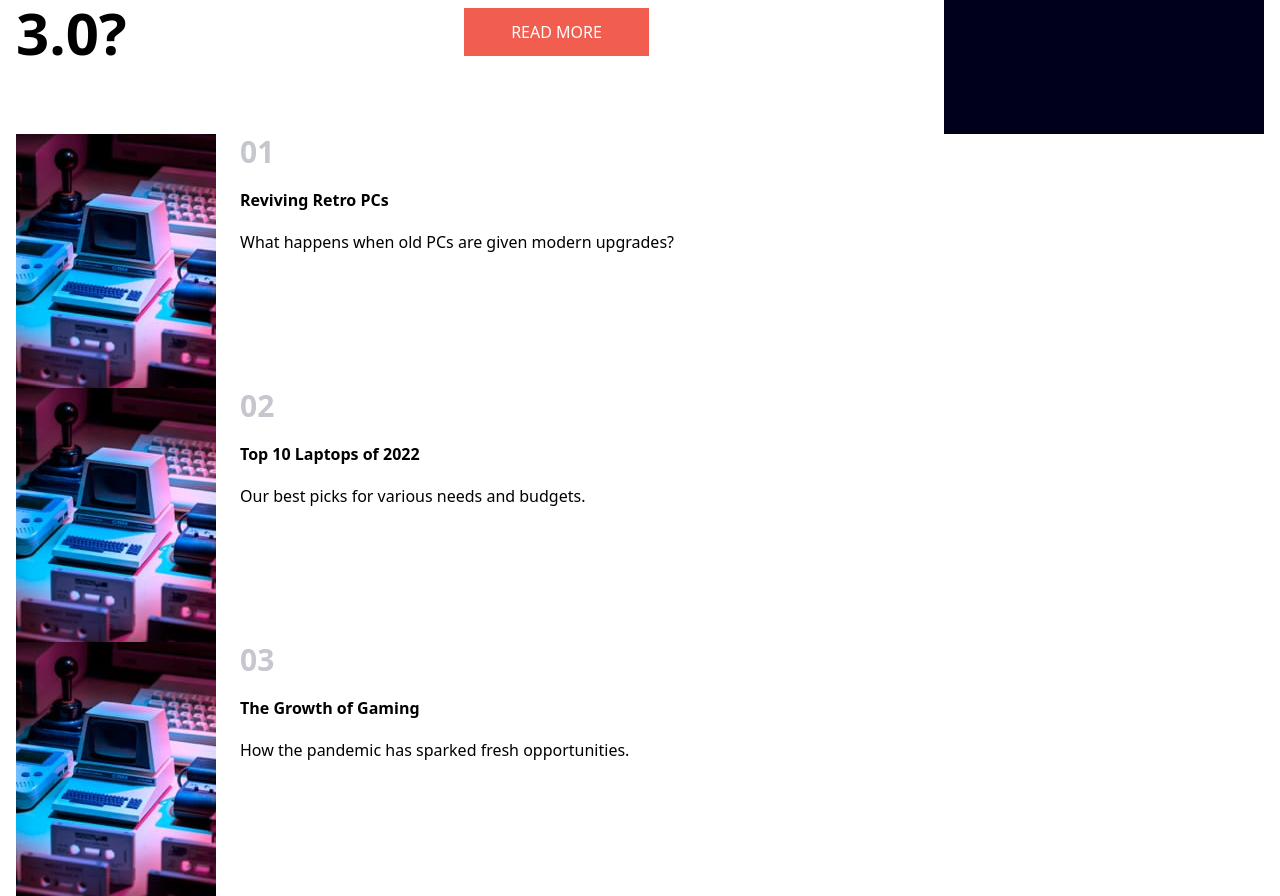
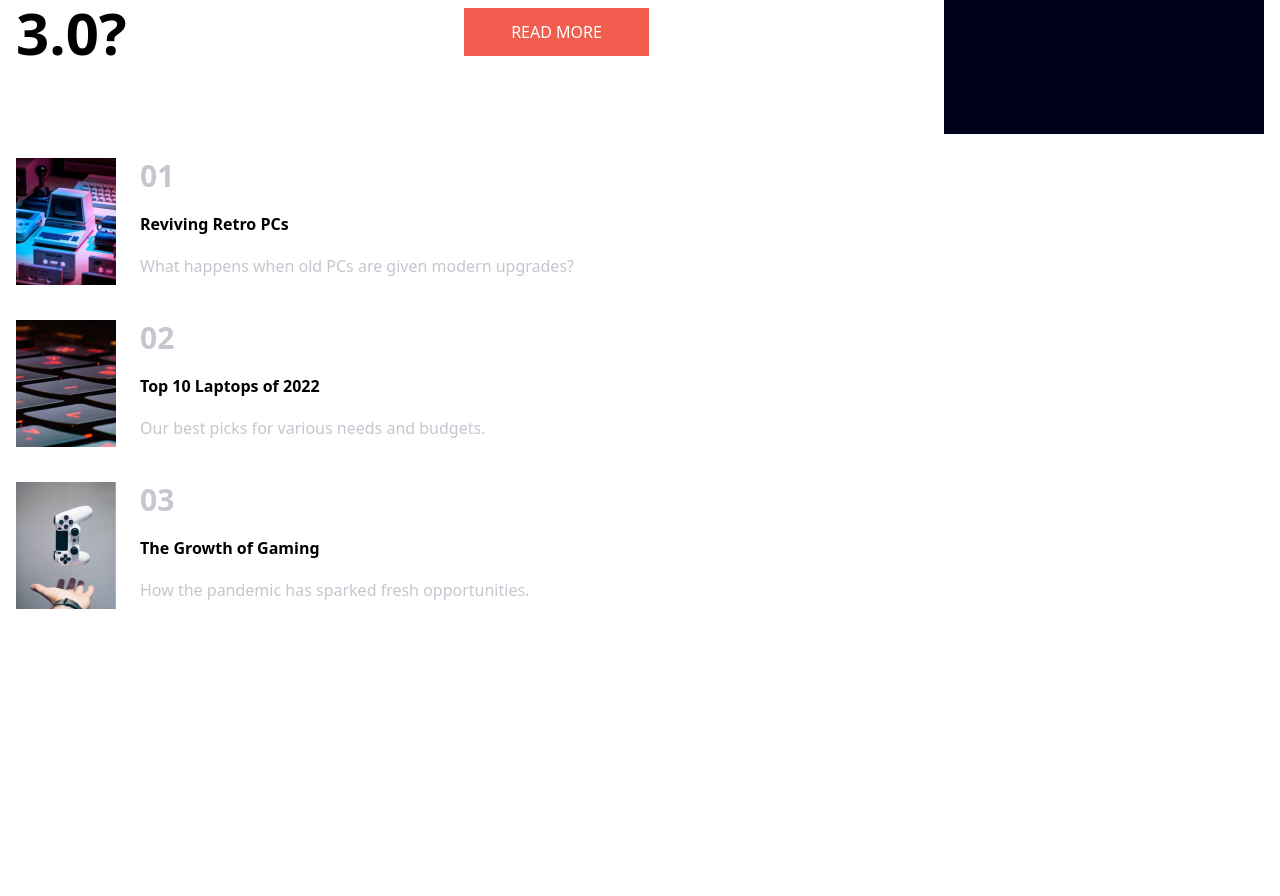
Before and after one commit to agus-mb/22-blog-noticias, a React (Vite) app: page / in a window 1280 px wide. Shown: the part 600-1496 px from the top of the page. After the commit the page ends 1244 px from the top, so only its background shows below. Built offline with nearby package versions, Linux system fonts and the light colour scheme.

Commit message:
section lista, css completo

```diff
--- a/src/mis-componentes/Article.jsx
+++ b/src/mis-componentes/Article.jsx
@@ -1,14 +1,14 @@
-import imgArticle from '../images/image-retro-pcs.jpg'
-export const Article = ({tittle, subtext, text}) => {
+
+export const Article = ({img, tittle, subtext, text}) => {
   return (
-    <article className='flex'>
-        <div className='w-[100px'>
-<img src={imgArticle} alt="" />
+    <article className='flex h-[162px] '>
+        <div className='w-[100px] flex-none'>
+<img src={img} alt="" />
         </div>
         <div className='pl-6'>
             <p className='text-GrayishBlue text-3xl mb-[18px] font-bold'>{tittle}</p>
-            <h2 className='font-bold mb-[18px] hover:text-SoftOrange'>{subtext}</h2>
-            <p>{text}</p>
+            <h2 className='font-bold mb-[18px] hover:text-SoftOrange cursor-pointer'>{subtext}</h2>
+            <p className='text-GrayishBlue text-[16px]'>{text}</p>
 
         </div>
     </article>
--- a/src/mis-componentes/ArticlesContainer.jsx
+++ b/src/mis-componentes/ArticlesContainer.jsx
@@ -1,17 +1,24 @@
 import { Article } from "./Article"
+import img1 from '../images/image-retro-pcs.jpg'
+import img2 from '../images/image-top-laptops.jpg'
+import img3 from '../images/image-gaming-growth.jpg'
+
+
 export const ArticlesContainer = () => {
   return (
-    <section>
+    <section className="mt-6">
     <Article
-
+img={img1}
      tittle="01"
       subtext="Reviving Retro PCs"
      text="  What happens when old PCs are given modern upgrades?"/>
     <Article
+    img={img2}
      tittle="02"
      subtext="Top 10 Laptops of 2022"
      text="Our best picks for various needs and budgets."/>
     <Article
+    img={img3}
      tittle="03"
      subtext="The Growth of Gaming"
      text="How the pandemic has sparked fresh opportunities."/>
```
